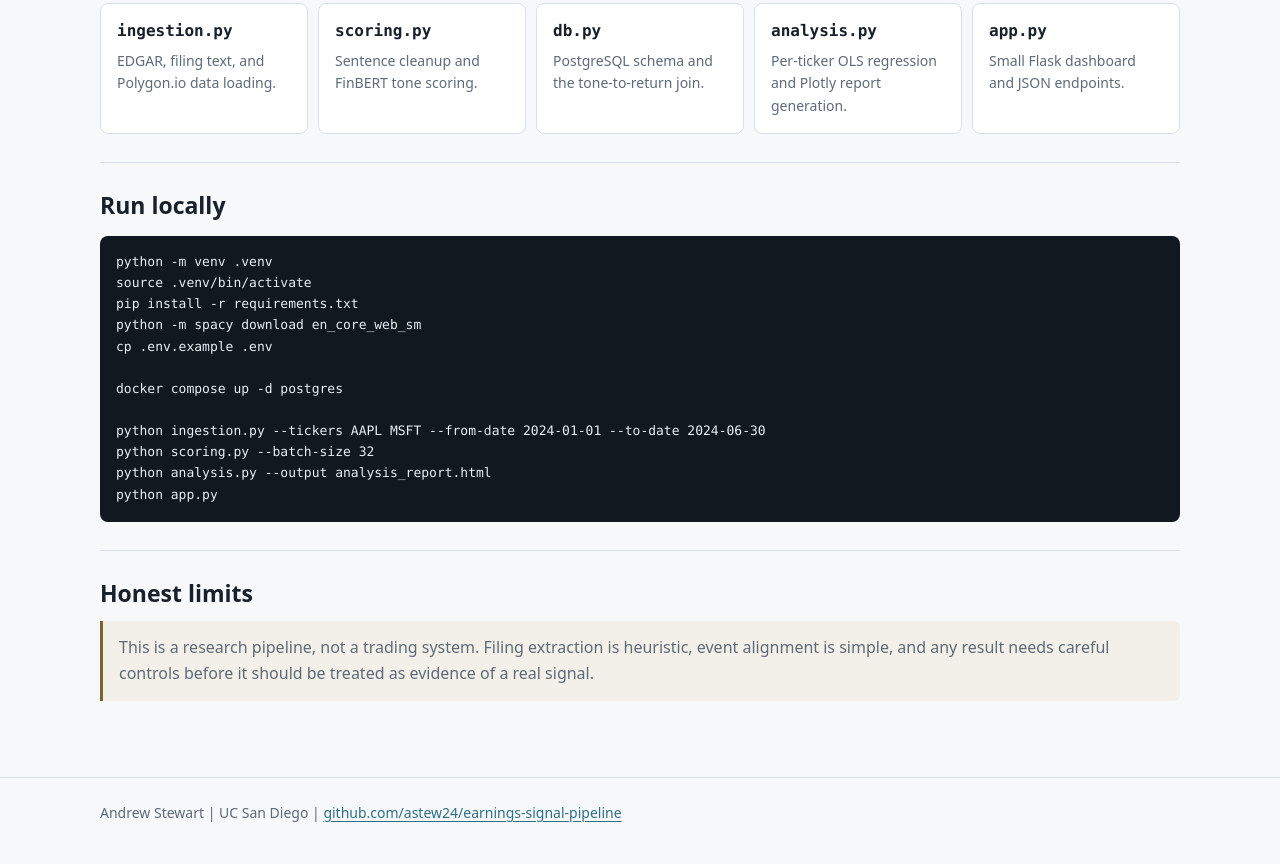
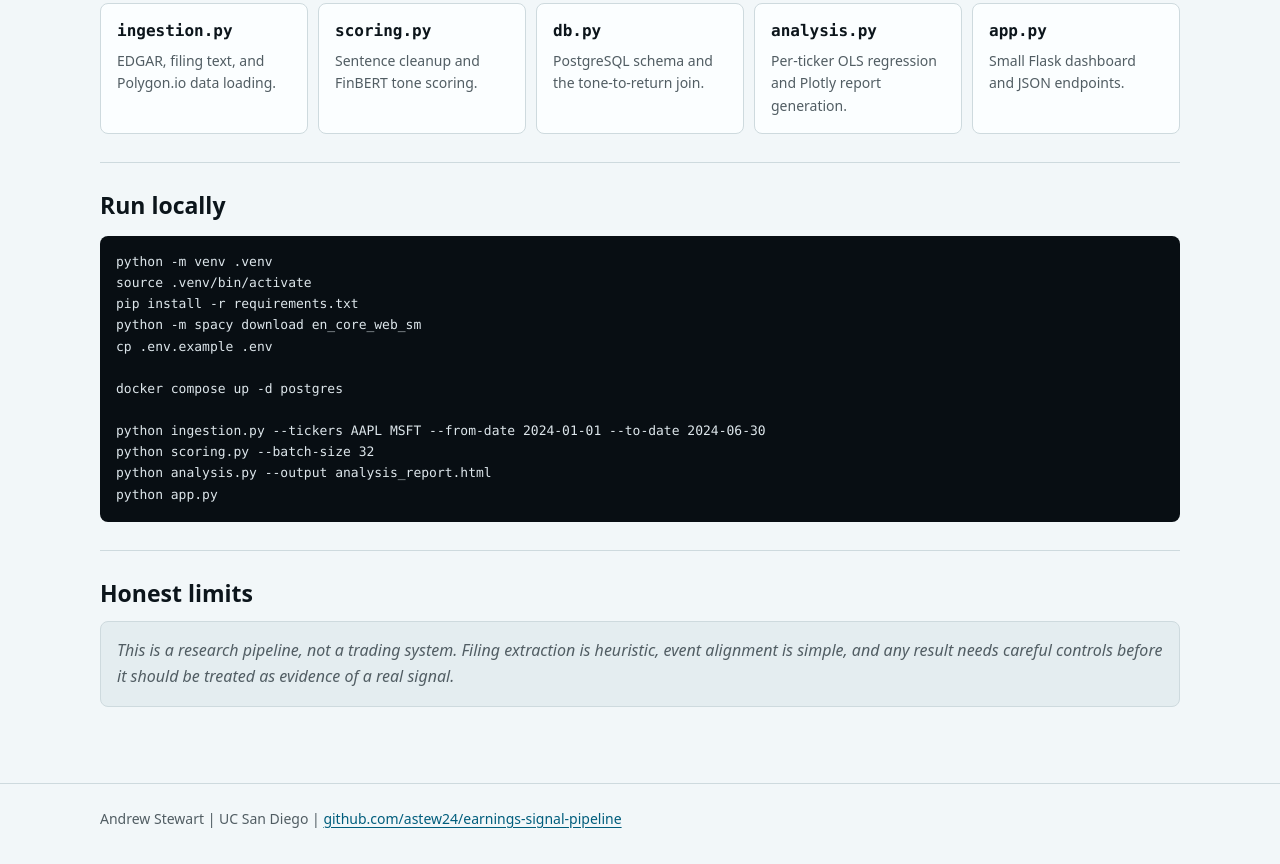
Before and after one commit to astew24/earnings-signal-pipeline, a plain HTML site: page docs/index.html in a window 1280 px wide. Shown: the part 1180-2044 px from the top of the page. Drawn offline with Linux system fonts and the light colour scheme.

Commit message:
impeccable polish: oklch colors, fix note border-left

```diff
--- a/docs/index.html
+++ b/docs/index.html
@@ -7,16 +7,16 @@
   <meta name="description" content="Simple project page for a Python pipeline that studies SEC filing tone and short-term returns.">
   <style>
     :root {
-      --bg: #f7f8fa;
-      --paper: #ffffff;
-      --ink: #18212b;
-      --muted: #5e6a78;
-      --line: #d9e0e8;
-      --soft: #edf2f7;
-      --accent: #2d6f86;
-      --accent-2: #7a6335;
-      --code: #111820;
-      --code-text: #e7eef6;
+      --bg: oklch(97.4% 0.006 225);
+      --paper: oklch(99.5% 0.003 225);
+      --ink: oklch(19% 0.018 240);
+      --muted: oklch(47% 0.018 230);
+      --line: oklch(88% 0.014 225);
+      --soft: oklch(94% 0.010 225);
+      --accent: oklch(44% 0.10 225);
+      --accent-2: oklch(45% 0.08 70);
+      --code: oklch(16% 0.015 240);
+      --code-text: oklch(92% 0.012 225);
       --max: 1080px;
     }
 
@@ -114,7 +114,7 @@
     .button.primary {
       background: var(--ink);
       border-color: var(--ink);
-      color: #fff;
+      color: oklch(99% 0.003 225);
     }
 
     main { padding: 20px 0 62px; }
@@ -211,11 +211,12 @@
     }
 
     .note {
-      border-left: 3px solid var(--accent-2);
-      background: #f3f0e9;
+      background: var(--soft);
       color: var(--muted);
-      border-radius: 0 6px 6px 0;
-      padding: 14px 16px;
+      border: 1px solid var(--line);
+      border-radius: 8px;
+      padding: 16px;
+      font-style: italic;
     }
 
     footer {
```
